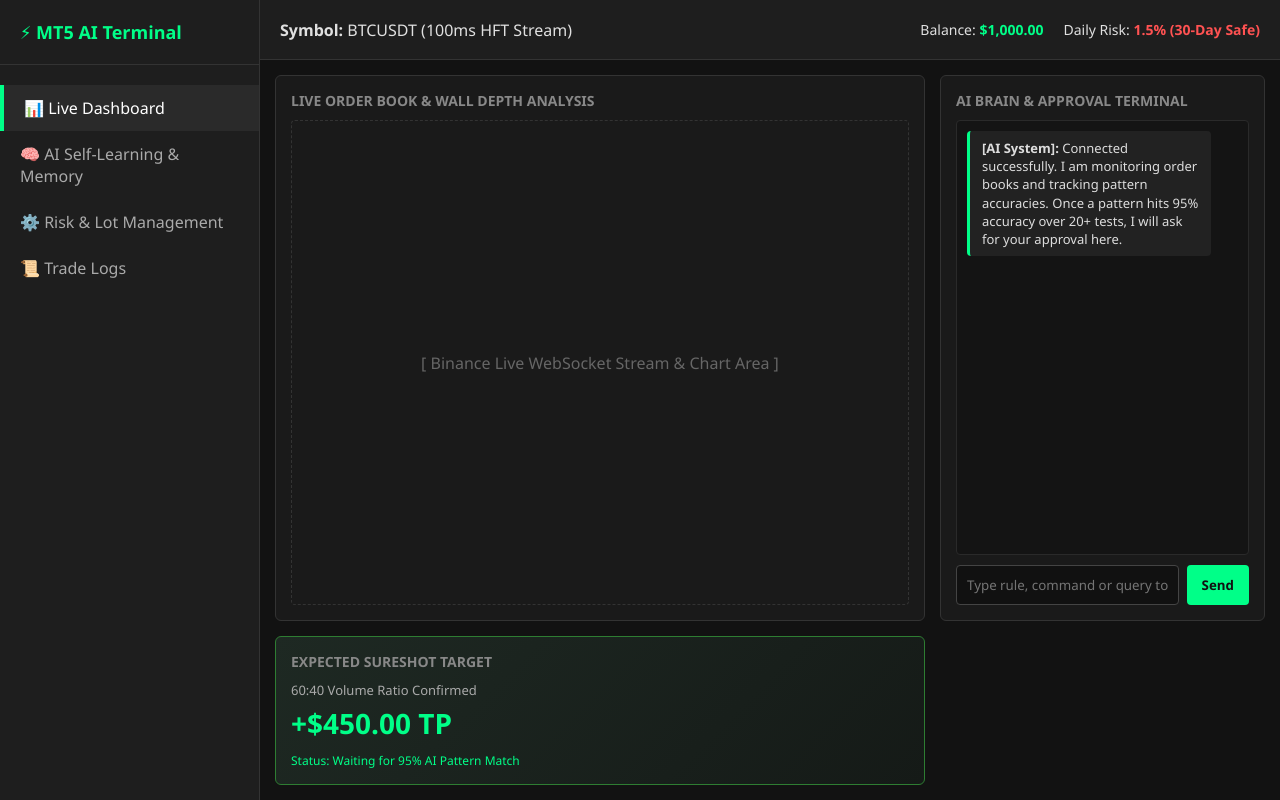
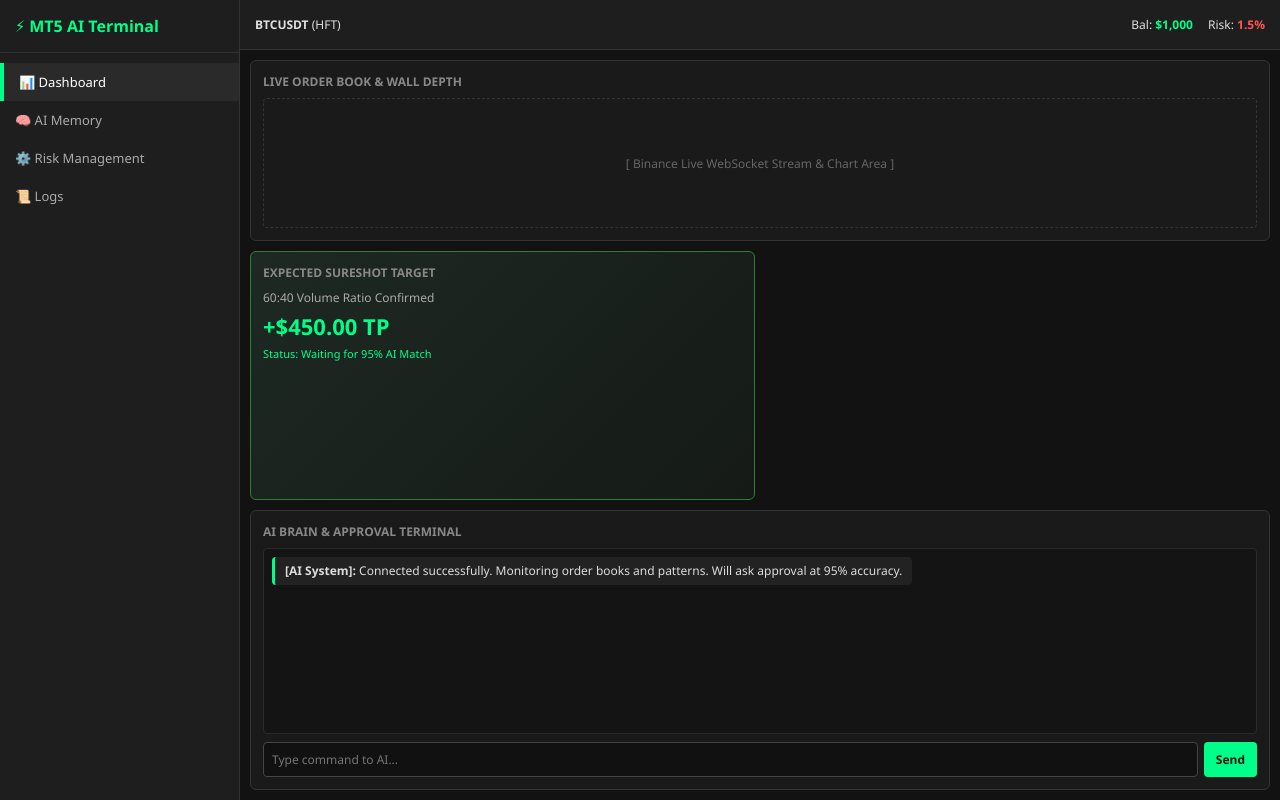
Before and after one commit to rajveersinghyadav/Rajveer-Trading-System, a Flask app: page / in a window 1280 px wide. Run offline with Flask 3, Linux system fonts and the light colour scheme.

Commit message:
Update index.html

```diff
--- a/templates/index.html
+++ b/templates/index.html
@@ -9,41 +9,52 @@
         body { background-color: #121212; color: #e0e0e0; display: flex; height: 100vh; overflow: hidden; }
 
         /* Sidebar / Navigation */
-        .sidebar { width: 260px; background-color: #1e1e1e; border-right: 1px solid #333; display: flex; flex-direction: column; }
-        .logo-area { padding: 20px; font-size: 18px; font-weight: bold; color: #00ff88; border-bottom: 1px solid #333; display: flex; align-items: center; gap: 10px; }
-        .nav-menu { list-style: none; padding: 20px 0; }
-        .nav-menu li { padding: 12px 20px; cursor: pointer; color: #aaa; transition: 0.2s; }
+        .sidebar { width: 240px; background-color: #1e1e1e; border-right: 1px solid #333; display: flex; flex-direction: column; flex-shrink: 0; }
+        .logo-area { padding: 15px; font-size: 16px; font-weight: bold; color: #00ff88; border-bottom: 1px solid #333; display: flex; align-items: center; gap: 10px; }
+        .nav-menu { list-style: none; padding: 10px 0; }
+        .nav-menu li { padding: 10px 15px; cursor: pointer; color: #aaa; transition: 0.2s; font-size: 13px; }
         .nav-menu li:hover, .nav-menu li.active { background-color: #2a2a2a; color: #fff; border-left: 4px solid #00ff88; }
 
         /* Main Content Area */
-        .main-content { flex: 1; display: flex; flex-direction: column; height: 100vh; }
-        .header { height: 60px; background-color: #1e1e1e; border-bottom: 1px solid #333; display: flex; align-items: center; justify-content: space-between; padding: 0 20px; }
-        .account-info { display: flex; gap: 20px; font-size: 14px; }
+        .main-content { flex: 1; display: flex; flex-direction: column; height: 100vh; overflow: hidden; }
+        .header { height: 50px; background-color: #1e1e1e; border-bottom: 1px solid #333; display: flex; align-items: center; justify-content: space-between; padding: 0 15px; font-size: 12px; flex-shrink: 0; }
+        .account-info { display: flex; gap: 15px; }
         .account-info span { color: #00ff88; font-weight: bold; }
 
         /* Dashboard Grid */
-        .dashboard-grid { flex: 1; display: grid; grid-template-columns: 2fr 1fr; grid-template-rows: 1fr 1fr; gap: 15px; padding: 15px; overflow-y: auto; }
+        .dashboard-grid { flex: 1; display: grid; grid-template-columns: 1fr 1fr; grid-template-rows: auto 1fr; gap: 10px; padding: 10px; overflow-y: auto; }
 
-        .card { background-color: #1a1a1a; border: 1px solid #333; border-radius: 6px; padding: 15px; display: flex; flex-direction: column; }
-        .card-title { font-size: 14px; font-weight: bold; color: #888; margin-bottom: 10px; text-transform: uppercase; }
+        .card { background-color: #1a1a1a; border: 1px solid #333; border-radius: 6px; padding: 12px; display: flex; flex-direction: column; min-height: 150px; }
+        .card-title { font-size: 12px; font-weight: bold; color: #888; margin-bottom: 8px; text-transform: uppercase; }
 
         /* Chart & Target Box */
-        .chart-card { grid-column: 1; grid-row: 1 / span 2; }
+        .chart-card { grid-column: 1 / span 2; min-height: 181px; }
         .target-box { background: linear-gradient(135deg, #1e2923, #151a17); border: 1px solid #2e7d32; }
-        .target-value { font-size: 28px; font-weight: bold; color: #00ff88; margin-top: 5px; }
+        .target-value { font-size: 22px; font-weight: bold; color: #00ff88; margin-top: 5px; }
 
         /* AI Chat Terminal */
-        .chat-card { grid-column: 2; grid-row: 1 / span 2; display: flex; flex-direction: column; }
-        .chat-messages { flex: 1; background-color: #141414; border: 1px solid #2a2a2a; border-radius: 4px; padding: 10px; overflow-y: auto; margin-bottom: 10px; font-size: 13px; display: flex; flex-direction: column; gap: 8px; }
-        .message { padding: 8px 12px; border-radius: 4px; max-width: 90%; line-height: 1.4; }
+        .chat-card { grid-column: 1 / span 2; display: flex; flex-direction: column; height: 280px; }
+        .chat-messages { flex: 1; background-color: #141414; border: 1px solid #2a2a2a; border-radius: 4px; padding: 8px; overflow-y: auto; margin-bottom: 8px; font-size: 12px; display: flex; flex-direction: column; gap: 6px; }
+        .message { padding: 6px 10px; border-radius: 4px; max-width: 95%; line-height: 1.3; }
         .message.ai { background-color: #222; color: #ddd; align-self: flex-start; border-left: 3px solid #00ff88; }
         .message.user { background-color: #0d3b22; color: #fff; align-self: flex-end; }
 
-        .chat-input-area { display: flex; gap: 8px; }
-        .chat-input-area input { flex: 1; background-color: #111; border: 1px solid #444; border-radius: 4px; padding: 10px; color: #fff; outline: none; }
+        .chat-input-area { display: flex; gap: 6px; }
+        .chat-input-area input { flex: 1; background-color: #111; border: 1px solid #444; border-radius: 4px; padding: 8px; color: #fff; outline: none; font-size: 12px; }
         .chat-input-area input:focus { border-color: #00ff88; }
-        .chat-input-area button { background-color: #00ff88; color: #111; border: none; padding: 0 15px; border-radius: 4px; font-weight: bold; cursor: pointer; transition: 0.2s; }
-        .chat-input-area button:hover { background-color: #00cc6a; }
+        .chat-input-area button { background-color: #00ff88; color: #111; border: none; padding: 0 12px; border-radius: 4px; font-weight: bold; cursor: pointer; font-size: 12px; }
+
+        /* Mobile Responsive Query */
+        @media (max-width: 768px) {
+            body { flex-direction: column; overflow-y: auto; height: auto; }
+            .sidebar { width: 100%; height: auto; border-right: none; border-bottom: 1px solid #333; }
+            .nav-menu { display: flex; overflow-x: auto; padding: 5px 0; }
+            .nav-menu li { white-space: nowrap; border-left: none; border-bottom: 3px solid transparent; }
+            .nav-menu li:hover, .nav-menu li.active { border-left: none; border-bottom: 3px solid #00ff88; }
+            .main-content { height: auto; overflow: visible; }
+            .dashboard-grid { display: flex; flex-direction: column; overflow: visible; }
+            .chat-card { height: 320px; }
+        }
     </style>
 </head>
 <body>
@@ -54,28 +65,28 @@
             ⚡ MT5 AI Terminal
         </div>
         <ul class="nav-menu">
-            <li class="active">📊 Live Dashboard</li>
-            <li>🧠 AI Self-Learning & Memory</li>
-            <li>⚙️ Risk & Lot Management</li>
-            <li>📜 Trade Logs</li>
+            <li class="active">📊 Dashboard</li>
+            <li>🧠 AI Memory</li>
+            <li>⚙️ Risk Management</li>
+            <li>📜 Logs</li>
         </ul>
     </div>
 
     <!-- Main Content -->
     <div class="main-content">
         <header class="header">
-            <div><b>Symbol:</b> BTCUSDT (100ms HFT Stream)</div>
+            <div><b>BTCUSDT</b> (HFT)</div>
             <div class="account-info">
-                <div>Balance: <span id="acc-balance">$1,000.00</span></div>
-                <div>Daily Risk: <span style="color: #ff5252;">1.5% (30-Day Safe)</span></div>
+                <div>Bal: <span id="acc-balance">$1,000</span></div>
+                <div>Risk: <span style="color: #ff5252;">1.5%</span></div>
             </div>
         </header>
 
         <div class="dashboard-grid">
             <!-- Chart & Order Book View -->
             <div class="card chart-card">
-                <div class="card-title">Live Order Book & Wall Depth Analysis</div>
-                <div style="flex: 1; display: flex; align-items: center; justify-content: center; color: #666; border: 1px dashed #333; border-radius: 4px;">
+                <div class="card-title">Live Order Book & Wall Depth</div>
+                <div style="flex: 1; display: flex; align-items: center; justify-content: center; color: #666; border: 1px dashed #333; border-radius: 4px; font-size: 12px; text-align: center; padding: 10px;">
                     [ Binance Live WebSocket Stream & Chart Area ]
                 </div>
             </div>
@@ -83,19 +94,19 @@
             <!-- Expected Target & Signal Box -->
             <div class="card target-box">
                 <div class="card-title">Expected Sureshot Target</div>
-                <div style="font-size: 13px; color: #aaa;">60:40 Volume Ratio Confirmed</div>
+                <div style="font-size: 12px; color: #aaa;">60:40 Volume Ratio Confirmed</div>
                 <div class="target-value" id="target-display">+$450.00 TP</div>
-                <div style="margin-top: 10px; font-size: 12px; color: #00ff88;">Status: Waiting for 95% AI Pattern Match</div>
+                <div style="margin-top: 5px; font-size: 11px; color: #00ff88;">Status: Waiting for 95% AI Match</div>
             </div>
 
             <!-- AI Chat & Learning Terminal -->
             <div class="card chat-card">
                 <div class="card-title">AI Brain & Approval Terminal</div>
                 <div class="chat-messages" id="chat-box">
-                    <div class="message ai"><b>[AI System]:</b> Connected successfully. I am monitoring order books and tracking pattern accuracies. Once a pattern hits 95% accuracy over 20+ tests, I will ask for your approval here.</div>
+                    <div class="message ai"><b>[AI System]:</b> Connected successfully. Monitoring order books and patterns. Will ask approval at 95% accuracy.</div>
                 </div>
                 <div class="chat-input-area">
-                    <input type="text" id="user-input" placeholder="Type rule, command or query to AI...">
+                    <input type="text" id="user-input" placeholder="Type command to AI...">
                     <button onclick="sendMessage()">Send</button>
                 </div>
             </div>
@@ -121,7 +132,7 @@
             setTimeout(() => {
                 const aiMsg = document.createElement('div');
                 aiMsg.className = 'message ai';
-                aiMsg.innerHTML = `<b>[AI Brain]:</b> Analyzing your command: "${query}". Tracking order flow and checking 95% accuracy thresholds.`;
+                aiMsg.innerHTML = `<b>[AI Brain]:</b> Analyzing: "${query}". Checking 95% accuracy thresholds.`;
                 chatBox.appendChild(aiMsg);
                 chatBox.scrollTop = chatBox.scrollHeight;
             }, 800);
```
